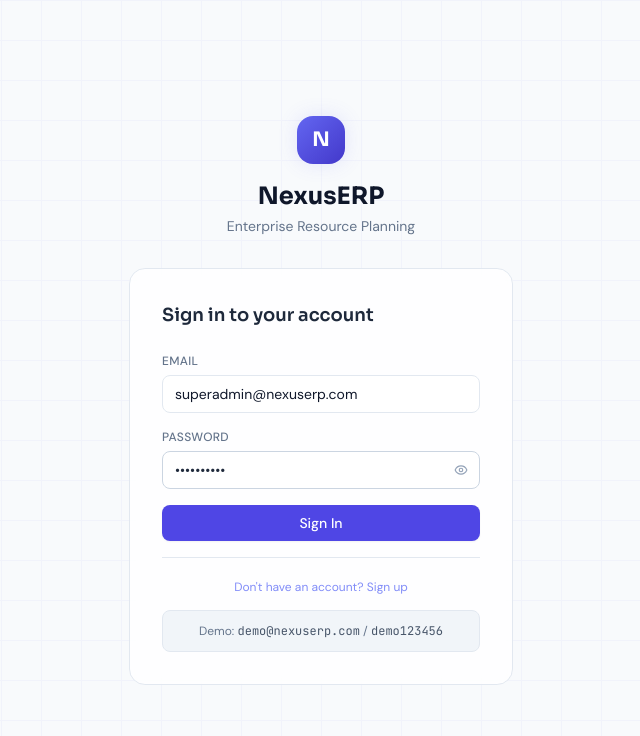
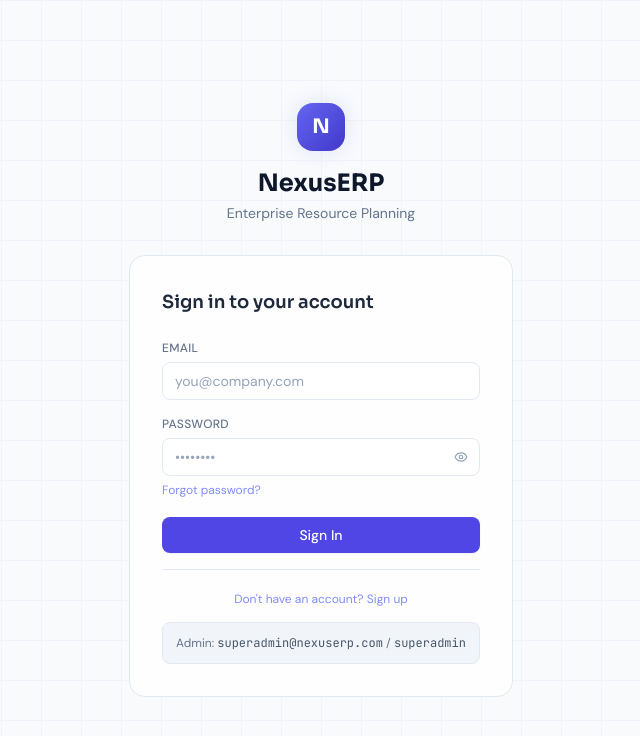
Before and after one commit to utshaweu/nexus-erp, a React (Vite) app: page / in a window 1280 px wide. Shown: the top 736 px of the page, without its empty margins (319-959 px from the left). Built offline with nearby package versions, Linux system fonts and the light colour scheme.

Commit message:
feat: add password reset functionality and enhance authentication flow

```diff
--- a/src/app/AuthGuard.jsx
+++ b/src/app/AuthGuard.jsx
@@ -1,17 +1,18 @@
 import { useState } from 'react'
 import { useForm } from 'react-hook-form'
-import { Loader2, Eye, EyeOff } from 'lucide-react'
+import { zodResolver } from '@hookform/resolvers/zod'
+import { z } from 'zod'
+import { Loader2 } from 'lucide-react'
 import { useAuth } from '@shared/hooks/useAuth'
 import { useTenant } from '@core/tenant/TenantContext'
 import { usePermissions } from '@core/permissions/PermissionContext'
-import { Button, Input } from '@shared/components/ui'
+import { Button, Input, PasswordInput } from '@shared/components/ui'
 import toast from '@shared/lib/toast'
 
 // ── Login Page ────────────────────────────────────────────────
 function LoginPage() {
-  const { signIn, signUp } = useAuth()
-  const [mode, setMode]     = useState('login')
-  const [showPw, setShowPw] = useState(false)
+  const { signIn, signUp, resetPasswordForEmail } = useAuth()
+  const [mode, setMode] = useState('login')
 
   const {
     register,
@@ -19,7 +20,7 @@ function LoginPage() {
     reset,
     formState: { errors, isSubmitting },
   } = useForm({
-    defaultValues: { email: 'superadmin@nexuserp.com', password: 'superadmin', name: '' },
+    defaultValues: { email: '', password: '', name: '' },
   })
 
   const switchMode = (next) => {
@@ -32,10 +33,15 @@ function LoginPage() {
       const { error } = await signIn(data.email, data.password)
       if (error) toast.error(error.message)
       else toast.success(`Welcome back, ${data.email}!`)
-    } else {
+    } else if (mode === 'register') {
       const { error } = await signUp(data.email, data.password, data.name)
       if (error) toast.error(error.message)
       else toast.info(`Confirmation email sent to ${data.email}. Please check your inbox.`)
+    } else {
+      const { error } = await resetPasswordForEmail(data.email)
+      if (error) toast.error(error.message)
+      else toast.success(`Password reset link sent to ${data.email}.`)
+      switchMode('login')
     }
   }
 
@@ -67,7 +73,9 @@ function LoginPage() {
         <div className="rounded-2xl border border-slate-200 bg-white/80 backdrop-blur p-8
                         dark:border-surface-800 dark:bg-surface-900/60">
           <h2 className="font-display font-semibold text-slate-800 dark:text-slate-100 text-lg mb-6">
-            {mode === 'login' ? 'Sign in to your account' : 'Create an account'}
+            {mode === 'login'    && 'Sign in to your account'}
+            {mode === 'register' && 'Create an account'}
+            {mode === 'forgot'   && 'Reset your password'}
           </h2>
 
           <form onSubmit={handleSubmit(onSubmit)} noValidate className="space-y-4">
@@ -96,49 +104,45 @@ function LoginPage() {
               })}
             />
 
-            {/* Password with show/hide toggle */}
-            <div className="flex flex-col gap-1.5">
-              <label className="text-xs font-medium text-slate-500 dark:text-slate-400 uppercase tracking-wide">
-                Password
-              </label>
-              <div className="relative">
-                <input
-                  type={showPw ? 'text' : 'password'}
+            {mode !== 'forgot' && (
+              <div>
+                <PasswordInput
+                  label="Password"
                   placeholder="••••••••"
-                  className="w-full px-3 py-2 pr-10 rounded-lg text-sm
-                             text-slate-800 placeholder:text-slate-400
-                             bg-white border border-slate-300
-                             hover:border-slate-400 focus:outline-none focus:ring-1
-                             focus:ring-brand-500 focus:border-brand-500 transition-colors
-                             dark:text-slate-200 dark:placeholder:text-slate-600
-                             dark:bg-surface-900 dark:border-surface-700
-                             dark:hover:border-surface-600"
+                  error={errors.password?.message}
                   {...register('password', {
-                    required: 'Password is required',
+                    required: mode !== 'forgot' && 'Password is required',
                     minLength: { value: 6, message: 'At least 6 characters required' },
                   })}
                 />
+                {mode === 'login' && (
                   <button
                     type="button"
-                  onClick={() => setShowPw(p => !p)}
-                  className="absolute right-3 top-1/2 -translate-y-1/2
-                             text-slate-400 hover:text-slate-600
-                             dark:text-slate-500 dark:hover:text-slate-300"
+                    onClick={() => switchMode('forgot')}
+                    className="text-xs text-brand-400 hover:text-brand-300 transition-colors mt-1.5"
                   >
-                  {showPw ? <EyeOff className="w-3.5 h-3.5" /> : <Eye className="w-3.5 h-3.5" />}
+                    Forgot password?
                   </button>
-              </div>
-              {errors.password && (
-                <p className="text-xs text-red-500">{errors.password.message}</p>
                 )}
               </div>
+            )}
 
             <Button type="submit" loading={isSubmitting} className="w-full mt-2">
-              {mode === 'login' ? 'Sign In' : 'Create Account'}
+              {mode === 'login'    && 'Sign In'}
+              {mode === 'register' && 'Create Account'}
+              {mode === 'forgot'   && 'Send Reset Link'}
             </Button>
           </form>
 
           <div className="mt-4 pt-4 border-t border-slate-200 dark:border-surface-800 text-center">
+            {mode === 'forgot' ? (
+              <button
+                onClick={() => switchMode('login')}
+                className="text-xs text-brand-400 hover:text-brand-300 transition-colors"
+              >
+                Back to sign in
+              </button>
+            ) : (
               <button
                 onClick={() => switchMode(mode === 'login' ? 'register' : 'login')}
                 className="text-xs text-brand-400 hover:text-brand-300 transition-colors"
@@ -147,17 +151,91 @@ function LoginPage() {
                   ? "Don't have an account? Sign up"
                   : 'Already have an account? Sign in'}
               </button>
+            )}
           </div>
 
           {/* Demo hint */}
           <div className="mt-3 p-3 rounded-lg bg-slate-100 border border-slate-200
                           dark:bg-surface-800/50 dark:border-surface-700">
             <p className="text-xs text-slate-500 text-center">
-              Demo: <span className="text-slate-600 dark:text-slate-400 font-mono">demo@nexuserp.com</span>
+              Admin: <span className="text-slate-600 dark:text-slate-400 font-mono">superadmin@nexuserp.com</span>
               {' / '}
-              <span className="text-slate-600 dark:text-slate-400 font-mono">demo123456</span>
+              <span className="text-slate-600 dark:text-slate-400 font-mono">superadmin</span>
             </p>
           </div>
+        </div>
+      </div>
+    </div>
+  )
+}
+
+// ── Reset Password Page (landed on via the emailed recovery link) ──
+const resetPasswordSchema = z.object({
+  newPassword:     z.string().min(6, 'New password must be at least 6 characters'),
+  confirmPassword: z.string().min(1, 'Please confirm your new password'),
+}).refine(data => data.newPassword === data.confirmPassword, {
+  message: 'Passwords do not match',
+  path:    ['confirmPassword'],
+})
+
+function ResetPasswordPage() {
+  const { changePassword, signOut } = useAuth()
+  const {
+    register,
+    handleSubmit,
+    formState: { errors, isSubmitting },
+  } = useForm({
+    resolver: zodResolver(resetPasswordSchema),
+    defaultValues: { newPassword: '', confirmPassword: '' },
+  })
+
+  const onSubmit = async ({ newPassword }) => {
+    const { error } = await changePassword(newPassword)
+    if (error) {
+      toast.error(error.message)
+      return
+    }
+    toast.success('Password updated. Please sign in again.')
+    signOut()
+  }
+
+  return (
+    <div className="min-h-screen bg-slate-50 dark:bg-surface-950 flex items-center justify-center p-4 font-sans">
+      <div className="relative w-full max-w-sm">
+        <div className="text-center mb-8">
+          <div className="w-12 h-12 rounded-2xl bg-gradient-to-br from-brand-500 to-brand-700
+                          flex items-center justify-center mx-auto mb-4 shadow-glow">
+            <span className="text-white font-display font-bold text-xl">N</span>
+          </div>
+          <h1 className="font-display font-bold text-2xl text-slate-900 dark:text-white">NexusERP</h1>
+        </div>
+
+        <div className="rounded-2xl border border-slate-200 bg-white/80 backdrop-blur p-8
+                        dark:border-surface-800 dark:bg-surface-900/60">
+          <h2 className="font-display font-semibold text-slate-800 dark:text-slate-100 text-lg mb-6">
+            Set a new password
+          </h2>
+
+          <form onSubmit={handleSubmit(onSubmit)} noValidate className="space-y-4">
+            <PasswordInput
+              label="New Password"
+              placeholder="At least 6 characters"
+              autoComplete="new-password"
+              error={errors.newPassword?.message}
+              {...register('newPassword')}
+            />
+            <PasswordInput
+              label="Confirm New Password"
+              placeholder="Re-enter new password"
+              autoComplete="new-password"
+              error={errors.confirmPassword?.message}
+              {...register('confirmPassword')}
+            />
+
+            <Button type="submit" loading={isSubmitting} className="w-full mt-2">
+              Update Password
+            </Button>
+          </form>
         </div>
       </div>
     </div>
@@ -214,18 +292,19 @@ function BootLoader({ message = 'Loading…' }) {
  * Sequential gate. Each step must resolve before rendering children.
  *
  * Gate order:
- *   1. Auth loading    → BootLoader "Authenticating…"
- *   2. No user         → LoginPage
- *   3. Tenant loading  → BootLoader "Loading workspace…"
- *   4. No tenant       → NoTenantScreen (with sign-out)
- *   5. Permissions loading → BootLoader "Loading permissions…"
- *   6. All ready       → render children (the app layout)
+ *   1. Auth loading      → BootLoader "Authenticating…"
+ *   2. Password recovery → ResetPasswordPage (recovery link just opened)
+ *   3. No user           → LoginPage
+ *   4. Tenant loading    → BootLoader "Loading workspace…"
+ *   5. No tenant         → NoTenantScreen (with sign-out)
+ *   6. Permissions loading → BootLoader "Loading permissions…"
+ *   7. All ready         → render children (the app layout)
  *
  * Demo mode (VITE_DEMO_MODE=true): skips all gates, injects
  * mock globals so the app renders without any Supabase connection.
  */
 export default function AuthGuard({ children }) {
-  const { user, loading: authLoading, signOut }   = useAuth()
+  const { user, loading: authLoading, isRecovery, signOut } = useAuth()
   const { tenant, loading: tenantLoading, error: tenantError } = useTenant()
   const { loading: permLoading }                  = usePermissions()
   const isDemoMode = import.meta.env.VITE_DEMO_MODE === 'true'
@@ -252,18 +331,21 @@ export default function AuthGuard({ children }) {
   // Gate 1 — auth resolving
   if (authLoading)   return <BootLoader message="Authenticating…" />
 
-  // Gate 2 — not logged in
+  // Gate 2 — recovery link just opened, must set a new password first
+  if (isRecovery)    return <ResetPasswordPage />
+
+  // Gate 3 — not logged in
   if (!user)         return <LoginPage />
 
-  // Gate 3 — tenant resolving
+  // Gate 4 — tenant resolving
   if (tenantLoading) return <BootLoader message="Loading workspace…" />
 
-  // Gate 4 — user has no tenant
+  // Gate 5 — user has no tenant
   if (!tenant && tenantError) return <NoTenantScreen error={tenantError} onSignOut={signOut} />
 
-  // Gate 5 — permissions resolving
+  // Gate 6 — permissions resolving
   if (permLoading)   return <BootLoader message="Loading permissions…" />
 
-  // Gate 6 — everything ready
+  // Gate 7 — everything ready
   return children
 }
--- a/src/app/ChangePasswordModal.jsx
+++ b/src/app/ChangePasswordModal.jsx
@@ -1,10 +1,8 @@
-import { useState } from 'react'
 import { useForm } from 'react-hook-form'
 import { zodResolver } from '@hookform/resolvers/zod'
 import { z } from 'zod'
-import { Eye, EyeOff } from 'lucide-react'
 import { useAuth } from '@shared/hooks/useAuth'
-import { Modal, Button } from '@shared/components/ui'
+import { Modal, PasswordInput, Button } from '@shared/components/ui'
 import toast from '@shared/lib/toast'
 
 const changePasswordSchema = z.object({
@@ -15,47 +13,6 @@ const changePasswordSchema = z.object({
   message: 'Passwords do not match',
   path:    ['confirmPassword'],
 })
-
-// Same show/hide pattern as the login form (AuthGuard.jsx) — the shared
-// Input component has no built-in toggle slot for password fields.
-function PasswordField({ label, placeholder, autoComplete, error, register }) {
-  const [show, setShow] = useState(false)
-
-  return (
-    <div className="flex flex-col gap-1.5">
-      <label className="text-xs font-medium text-slate-500 dark:text-slate-400 uppercase tracking-wide">
-        {label}
-      </label>
-      <div className="relative">
-        <input
-          type={show ? 'text' : 'password'}
-          placeholder={placeholder}
-          autoComplete={autoComplete}
-          className={`w-full px-3 py-2 pr-10 rounded-lg text-sm
-                     text-slate-900 dark:text-slate-200
-                     placeholder:text-slate-400 dark:placeholder:text-slate-600
-                     bg-white dark:bg-surface-900
-                     border border-surface-200 dark:border-surface-700
-                     hover:border-surface-300 dark:hover:border-surface-600
-                     focus:outline-none focus:ring-1 focus:ring-brand-500 focus:border-brand-500
-                     transition-colors
-                     ${error ? 'border-red-500 focus:ring-red-500' : ''}`}
-          {...register}
-        />
-        <button
-          type="button"
-          onClick={() => setShow(s => !s)}
-          className="absolute right-3 top-1/2 -translate-y-1/2
-                     text-slate-400 hover:text-slate-600
-                     dark:text-slate-500 dark:hover:text-slate-300"
-        >
-          {show ? <EyeOff className="w-3.5 h-3.5" /> : <Eye className="w-3.5 h-3.5" />}
-        </button>
-      </div>
-      {error && <p className="text-xs text-red-500 dark:text-red-400">{error}</p>}
-    </div>
-  )
-}
 
 export default function ChangePasswordModal({ onClose }) {
   const { user, signIn, changePassword } = useAuth()
@@ -90,26 +47,26 @@ export default function ChangePasswordModal({ onClose }) {
     <Modal open onClose={onClose} title="Change Password" size="sm">
       <form onSubmit={handleSubmit(onSubmit)} noValidate>
         <div className="space-y-4">
-          <PasswordField
+          <PasswordInput
             label="Current Password"
             placeholder="Enter current password"
             autoComplete="current-password"
             error={errors.currentPassword?.message}
-            register={register('currentPassword')}
+            {...register('currentPassword')}
           />
-          <PasswordField
+          <PasswordInput
             label="New Password"
             placeholder="At least 6 characters"
             autoComplete="new-password"
             error={errors.newPassword?.message}
-            register={register('newPassword')}
+            {...register('newPassword')}
           />
-          <PasswordField
+          <PasswordInput
             label="Confirm New Password"
             placeholder="Re-enter new password"
             autoComplete="new-password"
             error={errors.confirmPassword?.message}
-            register={register('confirmPassword')}
+            {...register('confirmPassword')}
           />
 
           <div className="flex gap-3 pt-2">
--- a/src/shared/components/ui.jsx
+++ b/src/shared/components/ui.jsx
@@ -1,7 +1,7 @@
 import { clsx } from 'clsx'
 import { forwardRef, useState, useEffect } from 'react'
 import { createPortal } from 'react-dom'
-import { Loader2, X } from 'lucide-react'
+import { Loader2, X, Eye, EyeOff } from 'lucide-react'
 
 // ─── Button ────────────────────────────────────────────────────────────────
 const buttonVariants = {
@@ -157,6 +157,51 @@ export const Input = forwardRef(({ label, error, className = '', ...props }, ref
   </div>
 ))
 Input.displayName = 'Input'
+
+// ─── Password Input (with show/hide toggle) ────────────────────────────────
+export const PasswordInput = forwardRef(({ label, error, className = '', ...props }, ref) => {
+  const [show, setShow] = useState(false)
+
+  return (
+    <div className="flex flex-col gap-1.5">
+      {label && (
+        <label className="text-xs font-medium text-slate-500 dark:text-slate-400 uppercase tracking-wide">
+          {label}
+        </label>
+      )}
+      <div className="relative">
+        <input
+          ref={ref}
+          type={show ? 'text' : 'password'}
+          className={clsx(
+            'w-full px-3 py-2 pr-10 rounded-lg text-sm',
+            'text-slate-900 dark:text-slate-200',
+            'placeholder:text-slate-400 dark:placeholder:text-slate-600',
+            'bg-white dark:bg-surface-900',
+            'border border-surface-200 dark:border-surface-700',
+            'hover:border-surface-300 dark:hover:border-surface-600',
+            'focus:outline-none focus:ring-1 focus:ring-brand-500 focus:border-brand-500',
+            'transition-colors',
+            error && 'border-red-500 focus:ring-red-500',
+            className
+          )}
+          {...props}
+        />
+        <button
+          type="button"
+          onClick={() => setShow(s => !s)}
+          className="absolute right-3 top-1/2 -translate-y-1/2
+                     text-slate-400 hover:text-slate-600
+                     dark:text-slate-500 dark:hover:text-slate-300"
+        >
+          {show ? <EyeOff className="w-3.5 h-3.5" /> : <Eye className="w-3.5 h-3.5" />}
+        </button>
+      </div>
+      {error && <p className="text-xs text-red-500 dark:text-red-400">{error}</p>}
+    </div>
+  )
+})
+PasswordInput.displayName = 'PasswordInput'
 
 // ─── Select ────────────────────────────────────────────────────────────────
 export const Select = forwardRef(({ label, error, className = '', children, ...props }, ref) => (
--- a/src/shared/hooks/useAuth.js
+++ b/src/shared/hooks/useAuth.js
@@ -32,6 +32,7 @@ export function AuthProvider({ children }) {
   const permissionCtx = useContext(PermissionContext)
   const navigate      = useNavigate()
   const [loading, setLoading] = useState(true)
+  const [isRecovery, setIsRecovery] = useState(false)
 
   // Deduplication guard: skip bootstrap if the same access_token fires again
   // (Supabase can fire both INITIAL_SESSION and SIGNED_IN for the same session)
@@ -40,6 +41,16 @@ export function AuthProvider({ children }) {
   // ── Bootstrap ─────────────────────────────────────────────────
   const bootstrap = async (session) => {
     const rawUser = session.user
+
+    // A re-authentication of the SAME already-bootstrapped user (e.g. the
+    // reverification step in ChangePasswordModal) issues a new access token
+    // and fires SIGNED_IN again. Skip the tenant/module/permission reload —
+    // it's already loaded — so the app doesn't flash a full-screen loader
+    // and unmount whatever the user was doing. Must be checked BEFORE the
+    // globals below are overwritten with the new session's data.
+    const alreadyBootstrapped =
+      window.__erp_user__?.id === rawUser.id &&
+      (window.__erp_user__.isSuperAdmin || window.__erp_tenant__ != null)
 
     const user = {
       id:           rawUser.id,
@@ -51,6 +62,8 @@ export function AuthProvider({ children }) {
     setUser(user)
     setSession(session)
     window.__erp_user__ = user
+
+    if (alreadyBootstrapped) return
 
     // Load the global module catalogue metadata (DB-driven manifests).
     // Safe no-op if the table is missing — code manifests are the fallback.
@@ -79,6 +92,7 @@ export function AuthProvider({ children }) {
   // ── Teardown ──────────────────────────────────────────────────
   const teardown = useCallback(() => {
     lastTokenRef.current = null
+    setIsRecovery(false)
     permissionCtx.clearPermissions()
     registry.clearActiveTenant()
     tenantCtx.clearTenant()
@@ -103,6 +117,10 @@ export function AuthProvider({ children }) {
               await bootstrap(session)
             }
           }
+        } else if (event === 'PASSWORD_RECOVERY') {
+          // Recovery link opened — hold off on the tenant bootstrap chain
+          // until AuthGuard's ResetPasswordPage sets a new password.
+          setIsRecovery(true)
         } else if (event === 'SIGNED_OUT') {
           teardown()
         }
@@ -131,11 +149,14 @@ export function AuthProvider({ children }) {
 
   const changePassword = (password) => supabase.auth.updateUser({ password })
 
+  const resetPasswordForEmail = (email) =>
+    supabase.auth.resetPasswordForEmail(email, { redirectTo: window.location.origin })
+
   const { user } = useStore()
 
   return createElement(
     AuthContext.Provider,
-    { value: { user, loading, signIn, signUp, signOut, changePassword } },
+    { value: { user, loading, isRecovery, signIn, signUp, signOut, changePassword, resetPasswordForEmail } },
     children
   )
 }
```
Lines whose indentation alone changed are shown as unchanged.
